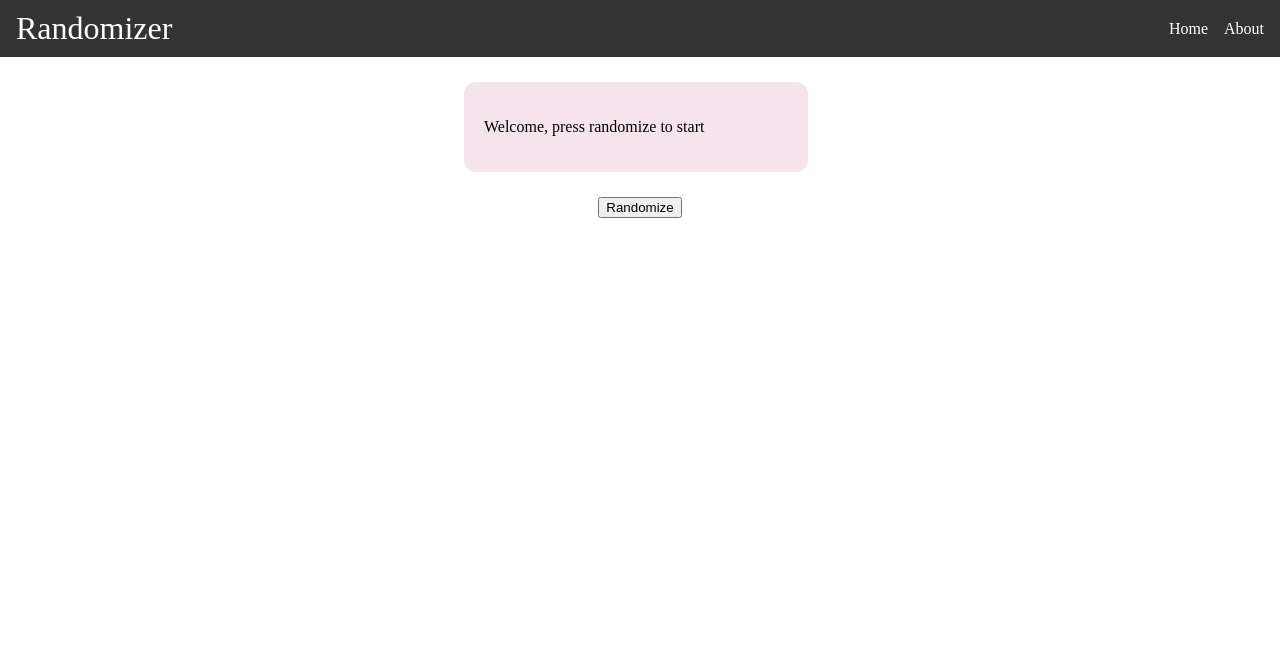
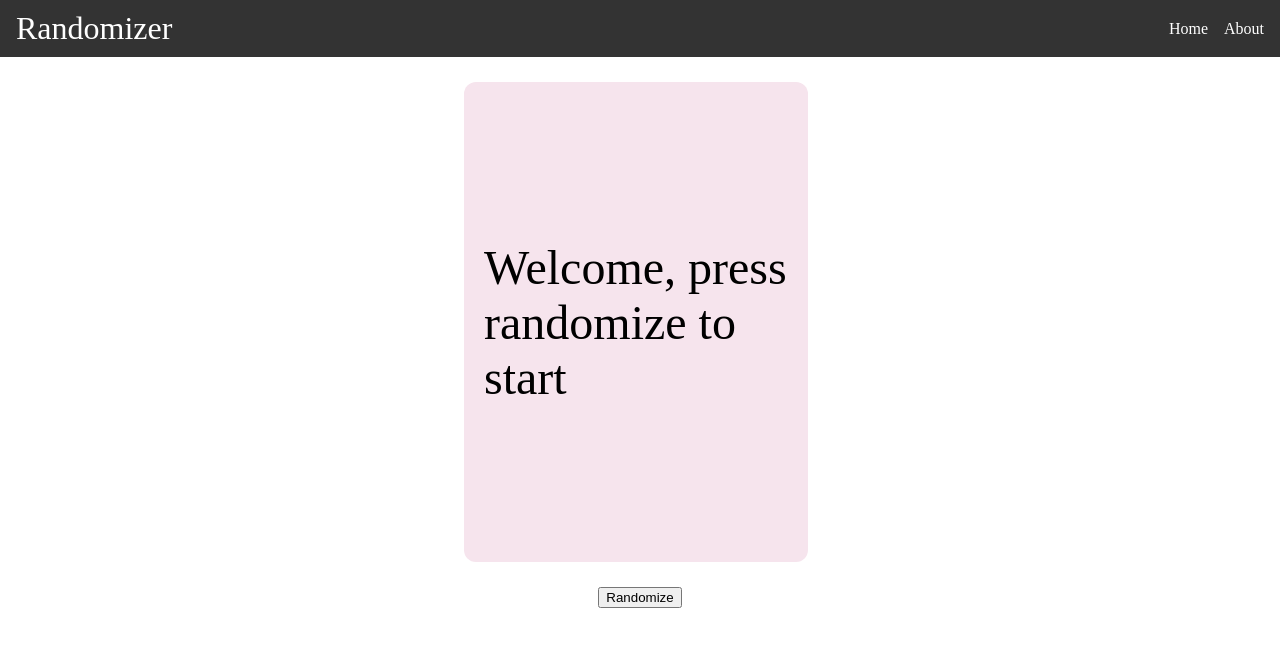
Before and after one commit to zammyk/local-randomizer, a Vue app: page / in a window 1280 px wide. Shown: the top 646 px of the page. Built offline with nearby package versions, Linux system fonts and the light colour scheme.

Commit message:
Add no-repeatitive card method

```diff
--- a/src/components/Card.vue
+++ b/src/components/Card.vue
@@ -32,8 +32,13 @@ border-radius: 12px;
 scroll-snap-align: start;
 transition: all 0.2s;
 width: 20rem;
+justify-content: center;
+align-items: center;
 }
 .card:not(:last-child) {
   margin-right: 10px;
 }
+p {
+  font-size: 3rem;
+}
 </style>
--- a/src/components/Game.vue
+++ b/src/components/Game.vue
@@ -17,7 +17,8 @@ export default {
   data () {
     return {
       currentCardIndex: 0,
-      cards: null
+      cards: null,
+      unusedCards: null
     }
   },
   mounted () {
@@ -27,8 +28,10 @@ export default {
         this.cards = [{
           'content': 'Welcome, press randomize to start'
         }]
+        this.unusedCards = [0]
         for (let card in data.cards) {
           this.cards.push(data.cards[card])
+          this.unusedCards.push(1 + parseInt(card))
         }
       })
       .catch(error => {
@@ -36,8 +39,15 @@ export default {
       })
   },
   methods: {
+    useCurrentCard () {
+      this.cards[this.currentCardIndex].used = true
+      const index = this.unusedCards.indexOf(this.currentCardIndex)
+      this.unusedCards.splice(index, 1)
+    },
     switchToRandomCard () {
-      this.currentCardIndex = Math.floor(Math.random() * this.cards.length)
+      this.useCurrentCard()
+      console.log(this.unusedCards)
+      this.currentCardIndex = this.unusedCards[Math.floor(Math.random() * this.unusedCards.length)]
       this.scrollToCurrentCard()
     },
     scrollToCurrentCard () {
@@ -61,6 +71,7 @@ export default {
     overflow-x: scroll;
     scroll-snap-type: x mandatory;
     width: 20rem;
+    height: 30rem;
 }
 #main {
 width: 20rem;
```
